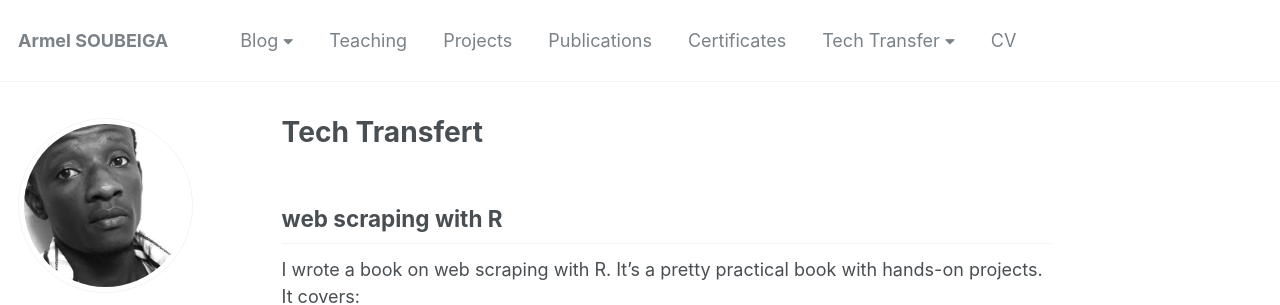
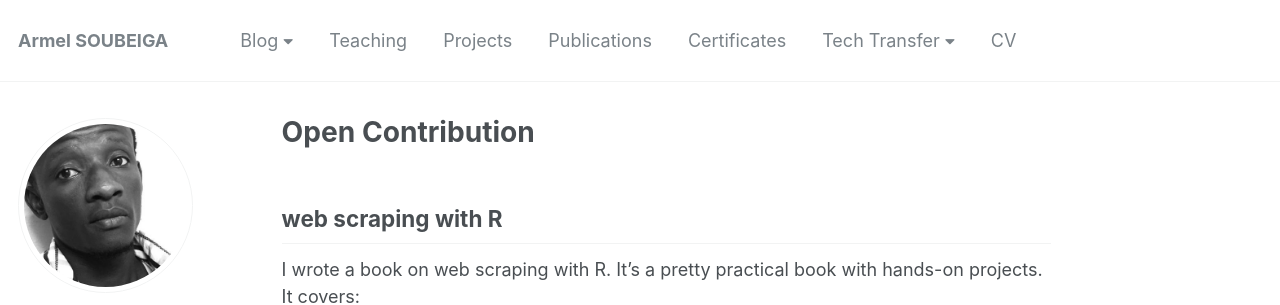
Before and after one commit to armelsoubeiga/armelsoubeiga.github.io, a Jekyll site: the page built from _pages/talks.md, in a window 1280 px wide and 900 px high. Shown: the top 305 px of the window. Built offline with Jekyll 4.4.1, drawn with Linux system fonts in a browser that asks for light colours.

Commit message:
Update talks.md

```diff
--- a/_pages/talks.md
+++ b/_pages/talks.md
@@ -1,5 +1,5 @@
 ---
-title: "Tech Transfert"
+title: "Open Contribution"
 permalink: /talks/
 author_profile: true
 ---
```
